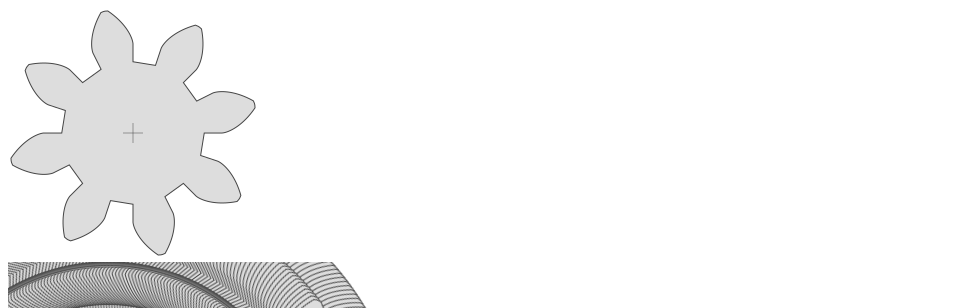
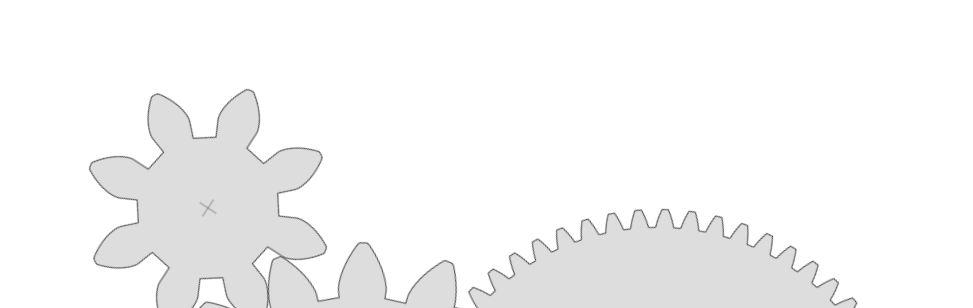
Before and after one commit to aquila12/js_animate, a plain HTML site: page index.html in a window 1280 px wide. Shown: the top 308 px of the page, without its empty margins (0-973 px from the left). Drawn offline with Linux system fonts and the light colour scheme.

Commit message:
Finish the gears scene (frameskip 2)

```diff
--- a/index.html
+++ b/index.html
@@ -7,11 +7,11 @@
 </head>
 
 <body>
-  <img id="gear0" src="gearpoly0.png">
   <canvas id="screen"/>
-  <img visible="false" src="gearpoly1.png">
-  <img visible="false" src="gearpoly2.png">
-  <img visible="false" src="gearpoly3.png">
+  <img visible="false" id="gear0" src="gearpoly0.png">
+  <img visible="false" id="gear1" src="gearpoly1.png">
+  <img visible="false" id="gear2" src="gearpoly2.png">
+  <img visible="false" id="gear3" src="gearpoly3.png">
 
   <script type="text/javascript">
     function sprite (options) {
@@ -29,85 +29,6 @@
     var canvas = document.getElementById("screen");
     canvas.width = 1024;
     canvas.height = 800;
-    // let Application = PIXI.Application,
-    //   loader = PIXI.loader,
-    //   resources = PIXI.loader.resources,
-    //   Sprite = PIXI.Sprite;
-    //
-    // let app = new Application({
-    //   width: 1024,
-    //   height: 800
-    // });
-    //
-    // document.body.appendChild(app.view);
-    //
-    // app.renderer.backgroundColor = 0x0071b8;
-    //
-    // let gear0, gear1, gear2, gear3;
-    // let pi = 3.141592;
-    //
-    // loader
-    //   .add("gearpoly0.png")
-    //   .add("gearpoly1.png")
-    //   .add("gearpoly2.png")
-    //   .add("gearpoly3.png")
-    //   .load(setup);
-    //
-    // function setup() {
-    //   gear0 = new Sprite(
-    //     PIXI.loader.resources["gearpoly0.png"].texture
-    //   );
-    //   gear1 = new Sprite(
-    //     PIXI.loader.resources["gearpoly1.png"].texture
-    //   );
-    //   gear2 = new Sprite(
-    //     PIXI.loader.resources["gearpoly2.png"].texture
-    //   );
-    //   gear3 = new Sprite(
-    //     PIXI.loader.resources["gearpoly3.png"].texture
-    //   );
-    //
-    //   app.stage.addChild(gear0);
-    //   app.stage.addChild(gear1);
-    //   app.stage.addChild(gear2);
-    //   app.stage.addChild(gear3);
-    //
-    //   gear0.x = 75 + gear0.width / 2;
-    //   gear0.y = 75 + gear0.height / 2;
-    //   gear0.anchor.x = 0.5;
-    //   gear0.anchor.y = 0.5;
-    //   gear0.rotation = 92.053 * pi / 180.0;
-    //
-    //   gear1.x = 125 + gear1.width / 2;;
-    //   gear1.y = 234.81 + gear1.width / 2;;
-    //   gear1.anchor.x = 0.5;
-    //   gear1.anchor.y = 0.5;
-    //   gear1.rotation = 227.053 * pi / 180.0;
-    //
-    //   gear2.x = 291 + gear2.width / 2;;
-    //   gear2.y = 400.81 + gear2.width / 2;;
-    //   gear2.anchor.x = 0.5;
-    //   gear2.anchor.y = 0.5;
-    //   gear2.rotation = 285.687 * pi / 180.0;
-    //
-    //   gear3.x = 391 + gear3.width / 2;;
-    //   gear3.y = 200.81 + gear3.width / 2;;
-    //   gear3.anchor.x = 0.5;
-    //   gear3.anchor.y = 0.5;
-    //   gear3.rotation = 123.832 * pi / 180.0;
-    //
-    //   app.ticker.add(delta => gameLoop(delta));
-    // }
-    //
-    // let speedFactor = 1.5;
-    // let oneDeg = pi / 180.0;
-    //
-    // function gameLoop(delta) {
-    //   gear0.rotation += speedFactor * oneDeg;
-    //   gear1.rotation -= speedFactor * oneDeg / 2;
-    //   gear2.rotation -= speedFactor * oneDeg / 2;
-    //   gear3.rotation += speedFactor * oneDeg / 10;
-    // }
 
     function gearwheel (options) {
       var self = {};
@@ -115,69 +36,115 @@
       self.context = options.context;
       self.x = options.x;
       self.y = options.y;
-      self.width = options.width;
-      self.height = options.height;
-      self.image = options.image;
+      self.image = this.img = document.getElementById(options.image);
+      self.width = self.image.width;
+      self.height = self.image.height;
       self.cx = self.width / 2;
       self.cy = self.height / 2;
       self.angle = options.angle;
+      self.rate = options.rate;
 
       self.rotate = function(d) {
-        self.angle += d;
-      }
+        this.angle += d;
+      };
 
-      self._draw = function() {
-        this.context.drawImage(
+      self.update = function() {
+        this.rotate(this.rate);
+      };
+
+      self._draw = function(ctx) {
+        ctx.drawImage(
           this.image,
-          0, 0);
-        //   ,
-        //   this.width, this.height,
-        //   -this.cx, -this.cy,
-        //   this.width, this.height
-        // );
-      }
+          0, 0,
+          this.width, this.height,
+          -this.cx, -this.cy,
+          this.width, this.height
+        );
+      };
 
-      self.draw = function() {
-        this.context.save();
+      self.draw = function(ctx) {
+        ctx.save();
 
-        this.context.translate(this.x, this.y);
-        this.context.rotate(this.angle * Math.PI / 180.0); //FIXME
-        this.context.translate(this.cx, this.cy);
-        this._draw();
+        ctx.translate(this.x, this.y);
+        ctx.rotate(this.angle * Math.PI / 180.0); //FIXME
+        this._draw(ctx);
 
-        this.context.restore();
-      }
+        ctx.restore();
+      };
 
       return self;
     }
 
-    // Get canvas
-    canvas = document.getElementById("screen");
-    canvas.width = 1024;
-    canvas.height = 800;
+    function scene (frame_skip) {
+      var self = {ratio: frame_skip, frame: 0, elements: []};
 
-    // Create sprite sheet
-    img = document.getElementById("gear0");
+      self.init = function() {
+        // Get canvas
+        this.canvas = document.getElementById("screen");
+        this.canvas.width = 1024;
+        this.canvas.height = 800;
 
-    // Create sprite
-    gear = gearwheel({
-      context: canvas.getContext("2d"),
-      width: img.width,
-      height: img.height,
-      image: img,
-      x: 100,
-      y: 200,
-      angle: 0.0
-    });
+        this.context = canvas.getContext("2d");
 
+        this.gear0 = gearwheel({
+          image: "gear0",
+          x: 200,
+          y: 200,
+          angle: 92.053,
+          rate: 1.0
+        });
+
+        this.gear1 = gearwheel({
+          image: "gear1",
+          x: 350,
+          y: 459.81,
+          angle: 227.053,
+          rate: -this.gear0.rate * 8.0 / 16.0
+        });
+
+        this.gear2 = gearwheel({
+          image: "gear2",
+          x: 350,
+          y: 459.81,
+          angle: 285.687,
+          rate: this.gear1.rate
+        });
+
+        this.gear3 = gearwheel({
+          image: "gear3",
+          x: 650,
+          y: 459.81,
+          angle: 123.832,
+          rate: -this.gear2.rate * 12.0 / 60.0
+        });
+
+        this.elements.push(this.gear0, this.gear1, this.gear2, this.gear3);
+      };
+
+      self.update = function() {
+        this.elements.forEach(function(e,i,a) { e.update(); });
+      };
+
+      self.draw = function() {
+        if(this.frame++ % this.ratio == 0) {
+          context = this.context
+          context.clearRect(0,0,this.canvas.width,this.canvas.height);
+          this.elements.forEach(function(e,i,a) { e.draw(context); });
+        }
+      };
+
+      return self;
+    }
+
+    scn = scene(2);
 
     function animate() {
       window.requestAnimationFrame(animate);
+      scn.update();
+      scn.draw();
+    }
 
-      gear.rotate(1);
-      gear.draw();
-    }
-    animate();
+    window.addEventListener('load', function() { scn.init(); animate(); });
 
   </script>
 
```
